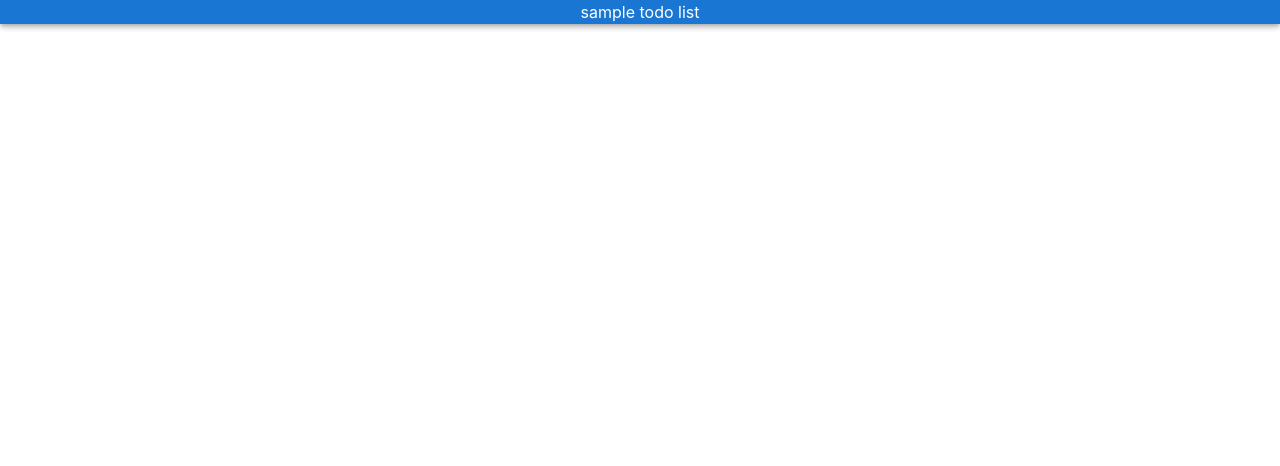
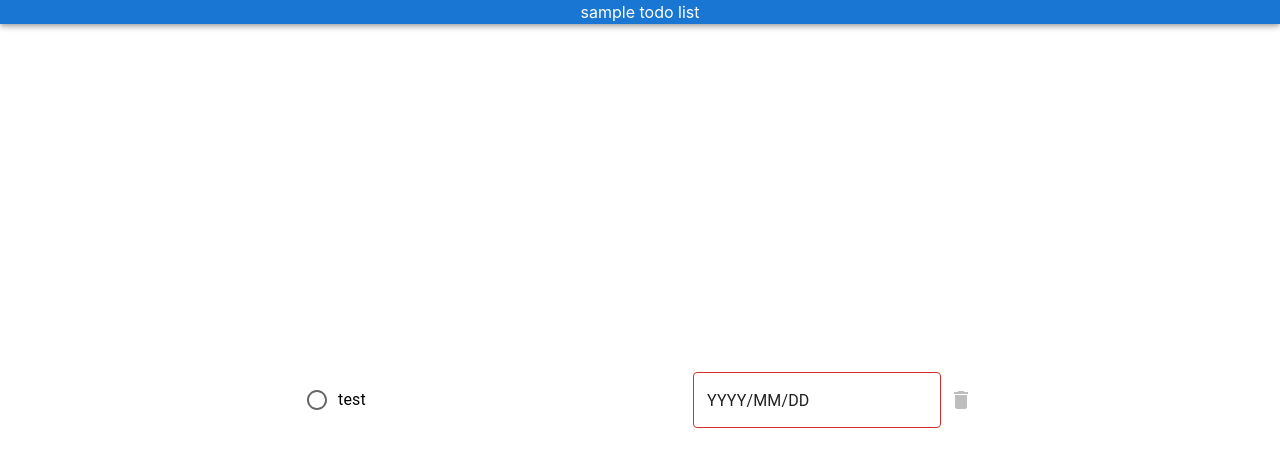
Before and after one commit to Cattleya20210213/Todo_Project, a React (Vite) app: page / in a window 1280 px wide. Shown: the top 466 px of the page. Built offline with nearby package versions, Linux system fonts and the light colour scheme.

Commit message:
[mod]todoListItemの原型を作成

```diff
--- a/package.json
+++ b/package.json
@@ -17,8 +17,9 @@
     "@mui/icons-material": "^5.14.3",
     "@mui/material": "^5.14.3",
     "@mui/styled-engine-sc": "^5.12.0",
-    "@mui/x-date-pickers": "^6.11.0",
+    "@mui/x-date-pickers": "^6.11.1",
     "cypress": "^12.17.3",
+    "dayjs": "^1.11.9",
     "jotai": "^2.2.3",
     "react": "^18.2.0",
     "react-dom": "^18.2.0",
--- a/src/components/Organisms/todoListItem.tsx
+++ b/src/components/Organisms/todoListItem.tsx
@@ -1,24 +1,40 @@
-import { Checkbox, ListItem, Typography } from "@mui/material";
+import { Checkbox, IconButton, ListItem, Typography } from "@mui/material";
 import { DatePicker } from "@mui/x-date-pickers";
 import CheckCircleIcon from "@mui/icons-material/CheckCircle";
 import RadioButtonUncheckedIcon from "@mui/icons-material/RadioButtonUnchecked";
+import DeleteIcon from "@mui/icons-material/delete";
+import { AdapterDayjs } from "@mui/x-date-pickers/AdapterDayjs";
+import { LocalizationProvider } from "@mui/x-date-pickers/LocalizationProvider";
+import dayjs from "dayjs";
 
 export type TodoListItemProps = {
+  index: number,
   title: string;
-  due: Date;
+  due: string;
 };
 
 const TodoListItem = (props: TodoListItemProps) => {
   const { title, due } = props;
-
   return (
-    <ListItem>
+    <ListItem
+      style={{ color: "black", backgroundColor: "white", width: "720px" }}
+    >
       <Checkbox
         icon={<RadioButtonUncheckedIcon />}
         checkedIcon={<CheckCircleIcon />}
       />
-      <Typography>{title}</Typography>
-      <DatePicker value={due} />
+      <Typography minWidth={315} marginRight={5}>
+        {title}
+      </Typography>
+      <LocalizationProvider dateAdapter={AdapterDayjs}>
+        <DatePicker
+          value={due ? dayjs(Date.now()) : dayjs(due)}
+          format="YYYY/MM/DD"
+        />
+      </LocalizationProvider>
+      <IconButton aria-label="delete" disabled color="primary">
+        <DeleteIcon />
+      </IconButton>
     </ListItem>
   );
 };
--- a/src/components/pages/todoList.tsx
+++ b/src/components/pages/todoList.tsx
@@ -1,13 +1,26 @@
-import Header from '../uiParts/header'
-import './TodoList.css'
+import Header from "../uiParts/header";
+import { todoListAtom } from "../../jotai/todoListAtom";
+import "./TodoList.css";
+import { List } from "@mui/material";
+import { useAtom } from "jotai";
+import TodoListItem from "../Organisms/todoListItem";
 
 const TodoList = () => {
-
+  const [todoList] = useAtom(todoListAtom);
   return (
     <>
-    <Header></Header>
+      <Header></Header>
+      <List>
+        {todoList.map((todoItem) => (
+          <TodoListItem
+            index={todoItem.index}
+            title={todoItem.title}
+            due={todoItem.due}
+          ></TodoListItem>
+        ))}
+      </List>
     </>
-  )
-}
+  );
+};
 
-export default TodoList
+export default TodoList;
--- /dev/null
+++ b/src/jotai/todoListAtom.ts
@@ -0,0 +1,17 @@
+import { atom } from "jotai";
+
+export type TodoListItem = {
+  title: string;
+  due: string;
+  isFineshed: boolean;
+  index: number;
+};
+
+const testItem:TodoListItem = {
+  title:'test',
+  due: '',
+  isFineshed:false,
+  index:0
+}
+
+export const todoListAtom = atom<TodoListItem[]>([testItem]);
```
Also changed, not shown: 1 other file (tests, documents, lock files or other folders).
